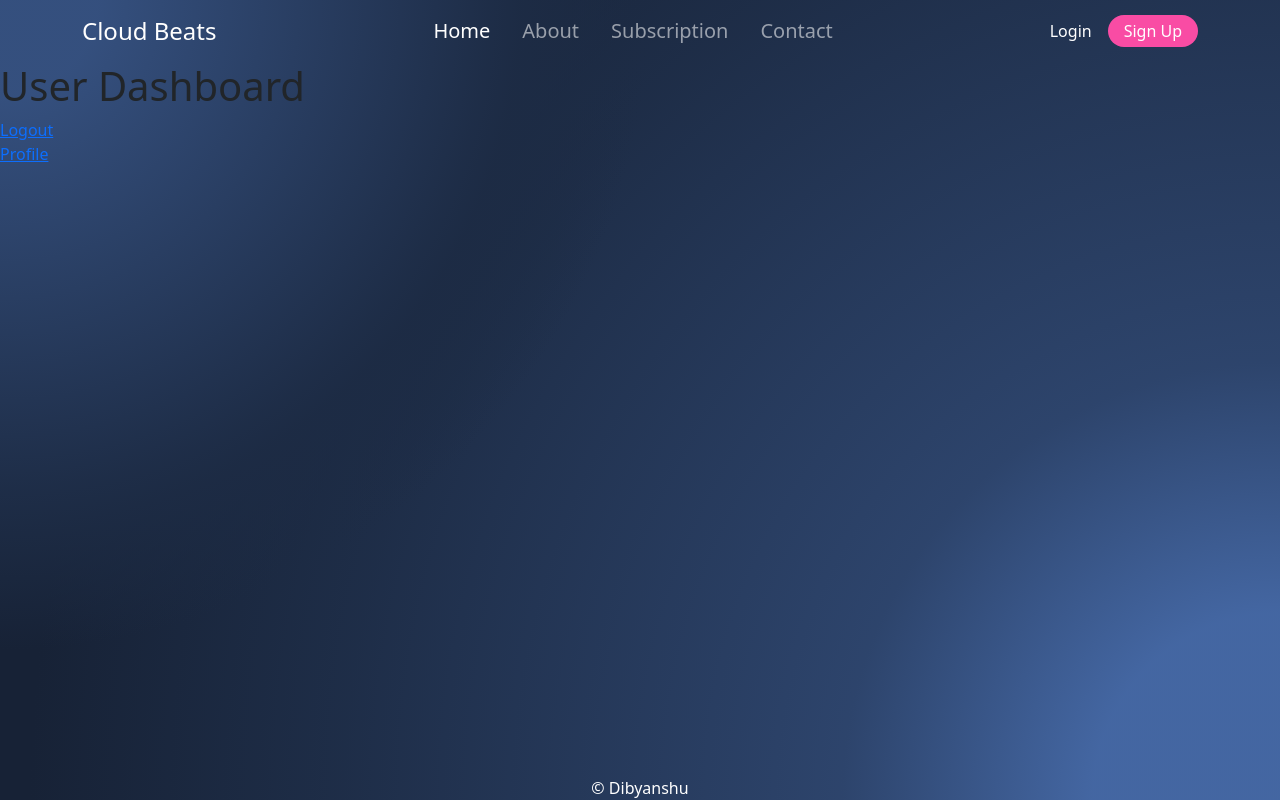
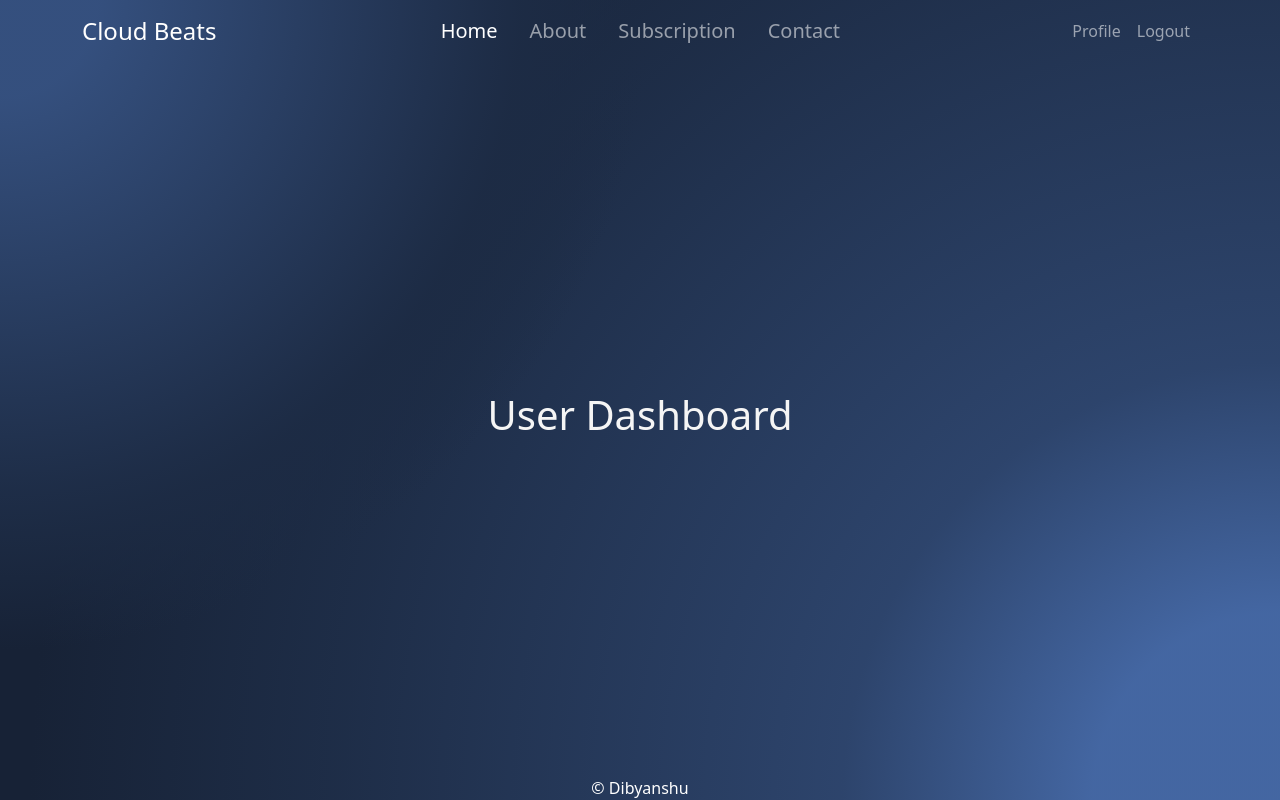
Before and after one commit to kiroDK/Music-App, a Flask app: page /user_dashboard in a window 1280 px wide. Run offline with Flask 3, Linux system fonts and the light colour scheme; the visitor is signed in with stand-in values (Sample User, id 1).

Commit message:
dashboard

```diff
--- a/app.py
+++ b/app.py
@@ -153,6 +153,10 @@ def user_profile():
 def testing():
     return render_template("main_layout.html")
 
+@app.route("/test1")
+def testing1():
+    return render_template("user_layout.html")
+
 @app.errorhandler(404)
 def not_found(e):
     return "NOT FOUND"
--- a/templates/main_layout.html
+++ b/templates/main_layout.html
@@ -33,7 +33,7 @@
         <nav class="navbar navbar-expand-lg navbar-dark bg-transparent">
           <div class="container">
             <!-- Logo -->
-            <a class="navbar-brand fs-4" href="#">Cloud Beats</a>
+            <a class="navbar-brand fs-4" href="/user_dashboard">Cloud Beats</a>
             <!-- Toggle Btn -->
             <button
               class="navbar-toggler shadow-none border-0"
@@ -91,25 +91,10 @@
                     <a class="nav-link" href="#contact">Contact</a>
                   </li>
                 </ul>
-                <!-- Login / Signup -->
-                <div
-                  class="d-flex flex-column flex-lg-row justify-content-center align-items-center gap-3"
-                >
-                  <a
-                    href="#login"
-                    class="text-white"
-                    style="text-decoration: none"
-                    >Login</a
-                  >
-                  <a
-                    href="#signup"
-                    class="text-white text-decoration-none px-3 py-1 rounded-4"
-                    style="background-color: #f94ca4"
-                    >Sign Up</a
-                  >
-                </div>
               </div>
             </div>
+            <!-- User Buttons -->
+            <div class="navbar-nav">{% block user_buttons %}{% endblock %}</div>
           </div>
         </nav>
       </body>
--- a/templates/user_dashboard.html
+++ b/templates/user_dashboard.html
@@ -1,7 +1,16 @@
-{% extends "main_layout.html" %}
-
-{% block content %}
-    <h1>User Dashboard</h1>
-    <a href="/user_logout">Logout</a>
-    <a href="/user_profile">Profile</a>
+{% extends "main_layout.html" %} {% block content %}
+<div
+  style="
+    display: flex;
+    justify-content: center;
+    align-items: center;
+    height: 100vh;
+    color: whitesmoke;
+  "
+>
+  <h1>User Dashboard</h1>
+</div>
+{% endblock %} {% block user_buttons %}
+<a class="nav-link" href="/user_profile"> Profile</a>
+<a class="nav-link" href="/user_logout">Logout</a>
 {% endblock %}
```
Also changed, not shown: templates/user_layout.html (+9 -5 lines).
